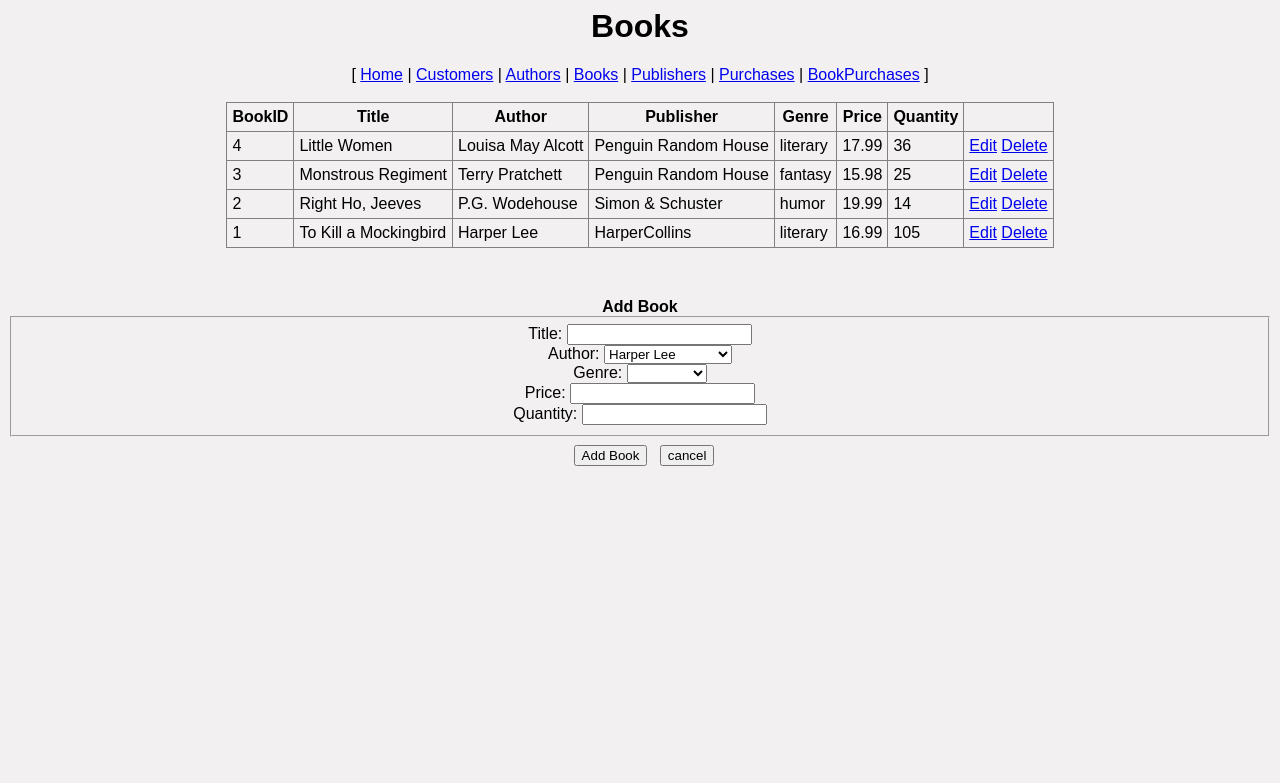
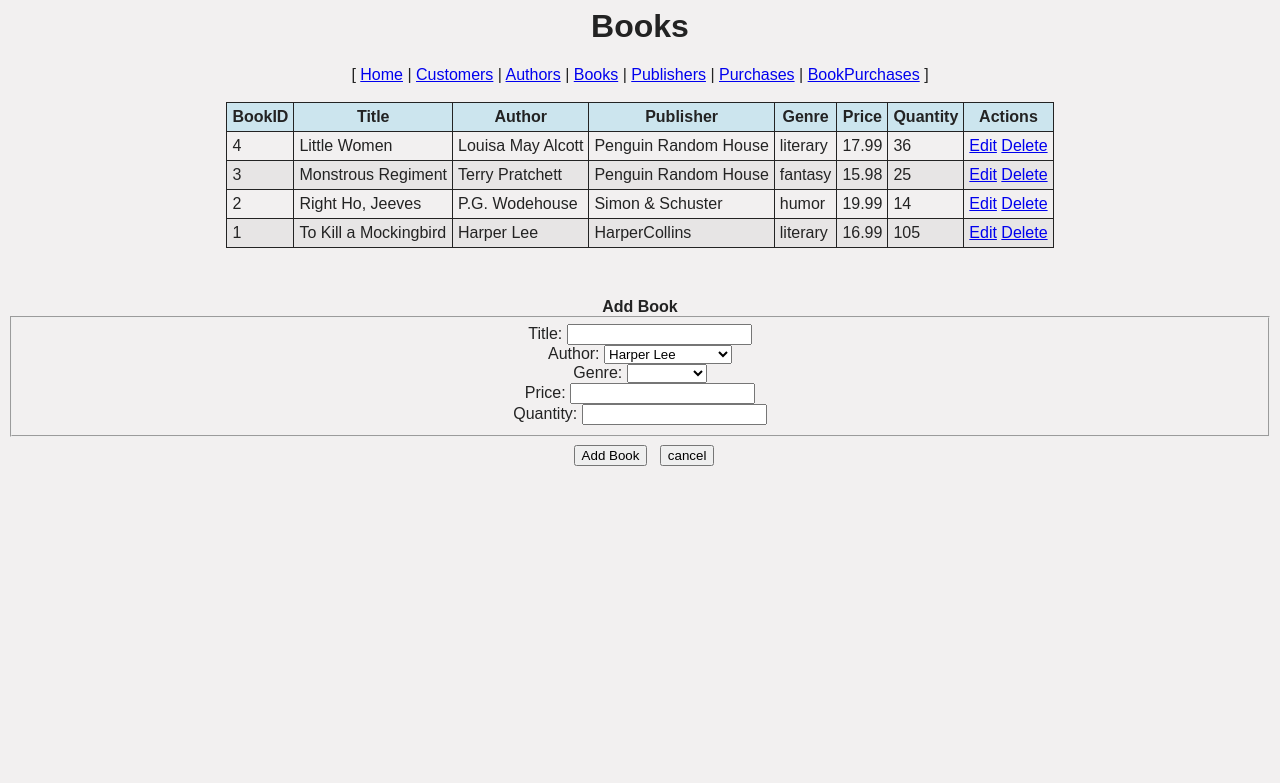
Before and after one commit to vmkiss/athena-books-db, a Flask app: page /books in a window 1280 px wide. Shown: the top 783 px of the page. Run offline with Flask 3, Linux system fonts and the light colour scheme; data comes from the database, SQL or seed files in the repository; data that the repository does not hold is empty; some libraries are stand-ins or nearby versions.

Commit message:
style table

```diff
--- a/static/css/style.css
+++ b/static/css/style.css
@@ -14,7 +14,7 @@ Source URL: https://replit.com/@PamVanLonden/a-Global-Stylesheet#App.css */
   @import url('https://fonts.googleapis.com/css2?family=Poppins:ital,wght@0,100;0,200;0,300;0,400;0,500;0,600;0,700;0,800;0,900;1,100;1,200;1,300;1,400;1,500;1,600;1,700;1,800;1,900&display=swap')
 /*   ----- Variables  -----  */
 :root {
-    --custom-color-name:;
+    --customer-color-name:;
     --custom-embellishment-name:;
   }
 
@@ -22,6 +22,7 @@ Source URL: https://replit.com/@PamVanLonden/a-Global-Stylesheet#App.css */
   body {       /* Can alternatively define in html {}. */
     background-color: #F2F0F0;
     font-family: "Poppins", sans-serif;
+    color: #232323;
     text-align: center;
     margin:;
     padding:;
@@ -97,15 +98,29 @@ Source URL: https://replit.com/@PamVanLonden/a-Global-Stylesheet#App.css */
     margin-right: auto;
     margin-left: auto;
     border-collapse: collapse;
+    border-color: #232323;
+    border-width: 1.5px;
+
   }
   caption {}
-  thead {}
+  thead {
+    background-color: #CCE5EE;
+  }
   tbody {}
   tfoot {}
-  tr {}
-    tr:nth-child(even) {}
-  th {}
-  td {}
+  tr {
+  }
+    tr:nth-child(even) {
+      background-color: #E7E5E5;
+    }
+  th {
+    border-color: #232323;
+    border-width: 1.5px;
+  }
+  td {
+    border-color: #232323;
+    border-width: 1.5px;
+  }
     td:nth-child(1) {}
   colgroup {}
   data {}
--- a/templates/bookpurchases.j2
+++ b/templates/bookpurchases.j2
@@ -24,6 +24,8 @@
 
                         <!-- End of this for loop -->
                         {% endfor %}
+
+						<th>Actions</th>
                     </tr>
 
 				<tbody>
--- a/templates/books.j2
+++ b/templates/books.j2
@@ -24,6 +24,9 @@
 
                         <!-- End of this for loop -->
                         {% endfor %}
+
+						<th>Actions</th>
+
                     </tr>
 
 				<tbody>
@@ -37,9 +40,10 @@
                             {% endfor %}
 
                             <!-- Create our edit/delete buttons -->
-							<td colspan="2"><a href="edit_book/{{item.BookID}}" class="btn btn-default">Edit</a>
-						    <a href="delete_book/{{item.BookID}}" class="btn btn-default">Delete</a>
-							</td>
+								<td colspan="2"><a href="edit_book/{{item.BookID}}" class="btn btn-default">Edit</a>
+						    	<a href="delete_book/{{item.BookID}}" class="btn btn-default">Delete</a>
+								</td>
+
 
 					    </tr>
                         {% endfor %}
--- a/templates/customers.j2
+++ b/templates/customers.j2
@@ -24,6 +24,8 @@
 
                         <!-- End of this for loop -->
                         {% endfor %}
+
+                        <th>Actions</th>
                     </tr>
 
 				<tbody>
--- a/templates/purchases.j2
+++ b/templates/purchases.j2
@@ -24,6 +24,8 @@
 
                         <!-- End of this for loop -->
                         {% endfor %}
+
+						<th>Actions</th>
                     </tr>
 
 				<tbody>
```
